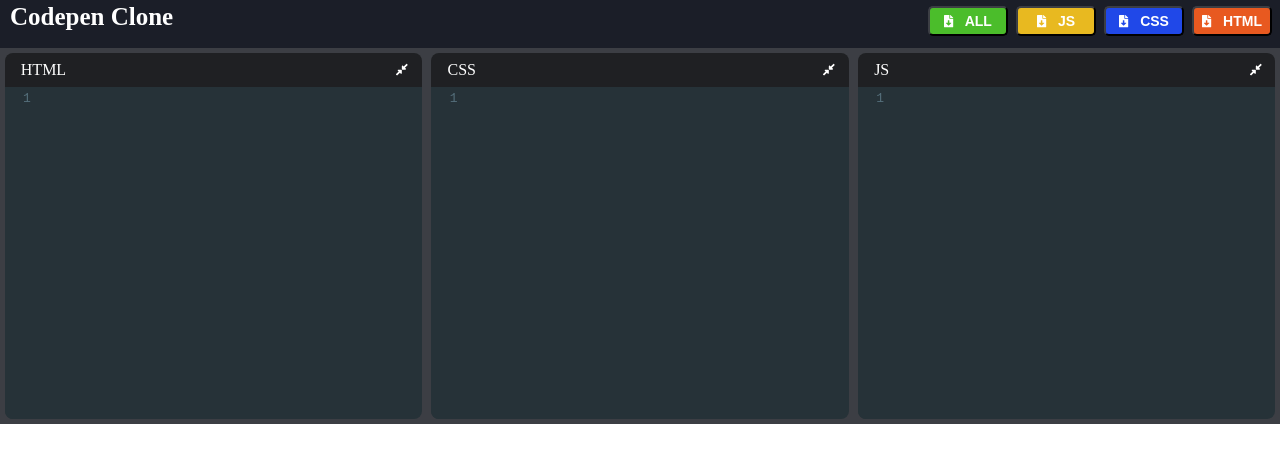
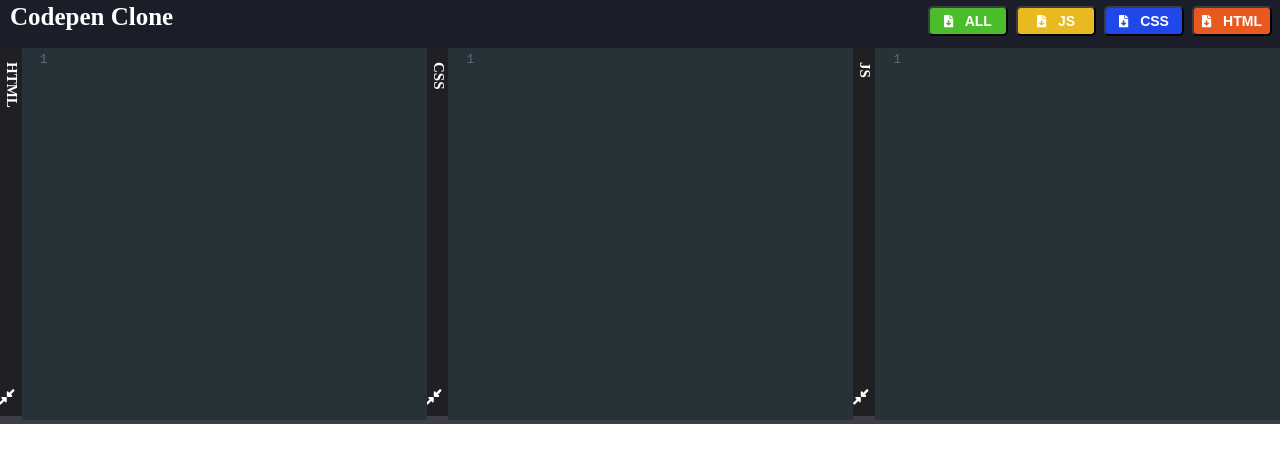
Before and after one commit to abhie-lp/codepen-clone, a React (Create React App) app: page / in a window 1280 px wide. Shown: the top 462 px of the page. Built offline with nearby package versions, Linux system fonts and the light colour scheme.

Commit message:
Editor title vertical

```diff
--- a/src/components/Editor.js
+++ b/src/components/Editor.js
@@ -34,7 +34,7 @@
           className="expand-collapse-btn"
           onClick={() =>  setOpen(prevState => !prevState)}
         >
-          <FontAwesomeIcon icon={open ? faCompressAlt : faExpandAlt} />
+          <FontAwesomeIcon size="lg" icon={open ? faCompressAlt : faExpandAlt} />
         </button>
       </div>
 
--- a/src/index.css
+++ b/src/index.css
@@ -1,5 +1,6 @@
 body {
   margin: 0;
+  /*min-width: 1080px;*/
 }
 
 .top-pane {
@@ -20,9 +21,7 @@
   float: none;
   flex-grow: 1;
   flex-basis: 0;
-  display: flex;
   flex-direction: column;
-  padding: .3rem;
   background-color: hsl(225, 6%, 25%);
 }
 
@@ -37,21 +36,30 @@
 }
 
 .expand-collapse-btn {
-  margin-left: .5rem;
+  /*padding-right: .1rem;*/
   background: none;
   border: none;
   color: white;
   cursor: pointer;
+  padding-left: 10px;
+  padding-bottom: 10px;
 }
 
 .editor-title {
   display: flex;
   justify-content: space-between;
+  float: left;
+  position: relative;
+  height: 94%;
+  width: 20px;
+  overflow: hidden;
+  font-size: 15px;
+  font-weight: bold;
+  padding-top: .9rem;
+  padding-right: .1rem;
+  writing-mode: vertical-rl;
   background-color: hsl(225, 6%, 13%);
   color: white;
-  padding: .5rem .5rem .5rem 1rem;
-  border-top-right-radius: .5rem;
-  border-top-left-radius: .5rem;
 }
 
 .CodeMirror {
@@ -59,9 +67,8 @@
 }
 
 .code-mirror-wrapper {
-  flex-grow: 1;
-  border-bottom-right-radius: .5rem;
-  border-bottom-left-radius: .5rem;
+  float: none;
+  height: 99%;
   overflow: hidden;
 }
 
```
